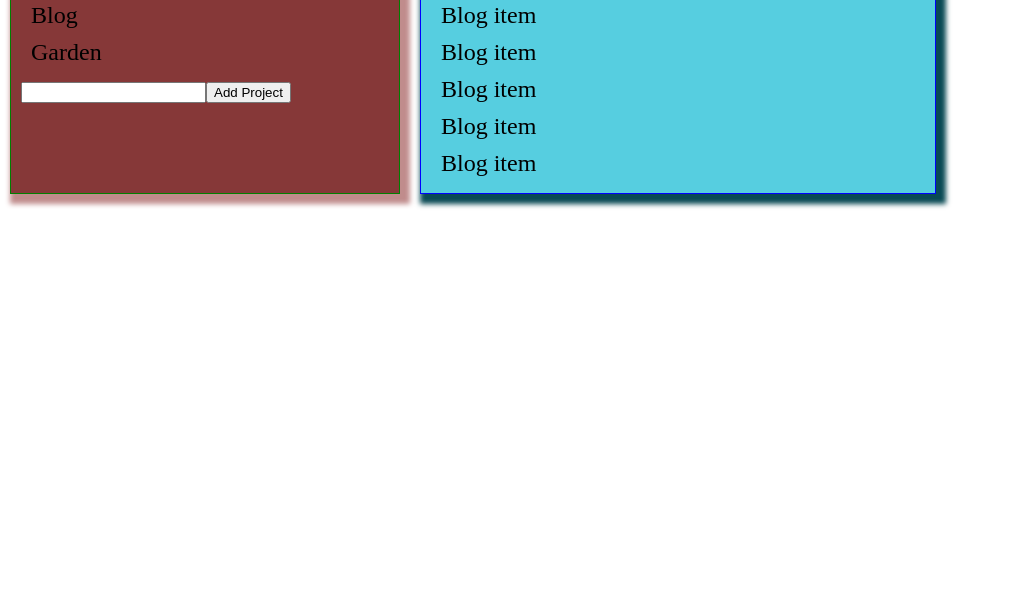
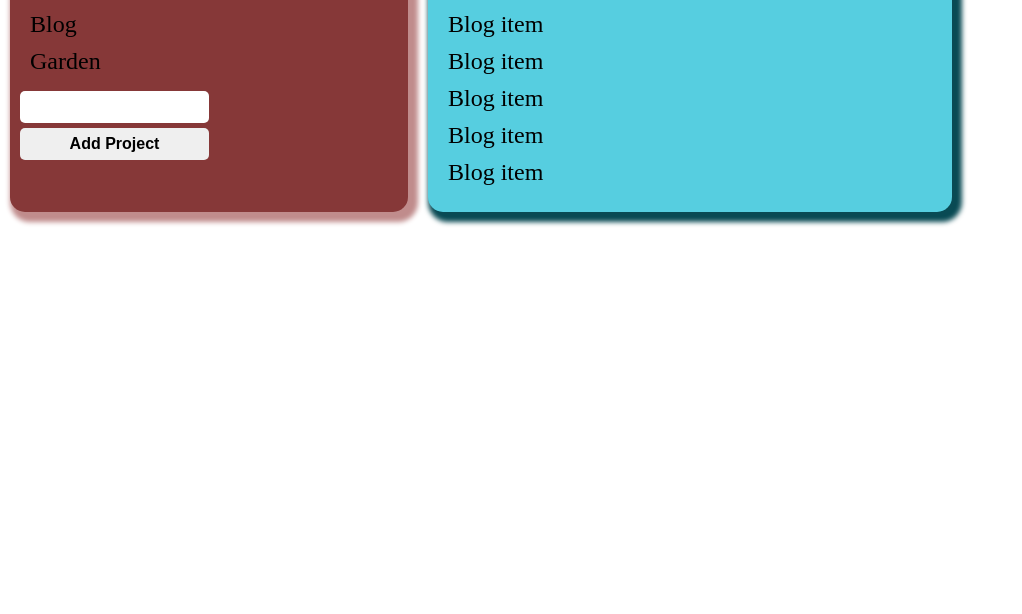
Before and after one commit to NefisaB/TODOListTOP, a website built with webpack: page dist/index.html in a window 1280 px wide. Shown: the part 218-832 px from the top of the page, without its empty margins (0-1022 px from the left). Built offline with Linux system fonts and the light colour scheme.

Commit message:
Add styles to containers.

```diff
--- a/src/style.css
+++ b/src/style.css
@@ -14,6 +14,7 @@ h1 {
 
 h2 {
     font-size: 2rem;
+    text-transform: capitalize;
     padding-left: 10px;
 }
 
@@ -24,17 +25,39 @@ h2 {
 }
 
 .projects {
-    padding-left: 10px;
+    padding: 10px;
     width: 30%;
-    border: 1px solid green;
+    border-radius: 15px;
     background-color: rgb(134, 56, 56);
     box-shadow: 5px 5px 5px 5px rgb(192, 140, 140);
 }
 
+.projects input {
+    width: 50%;
+    height: 2rem;
+    font-size: 1.25rem;
+    border-radius: 5px;
+    box-sizing: border-box;
+    border: none;
+}
+
+.projects button {
+    display: block;
+    margin-top: 5px;
+    width: 50%;
+    height: 2rem;
+    padding: 5px 15px;
+    font-size: 1rem;
+    font-weight: 600;
+    border-radius: 5px;
+    border: none;
+}
+
 .items {
-    padding-left: 10px;
+    padding: 10px;
     width: 40%;
-    border: 1px solid blue;
+    border: none;
+    border-radius: 15px;
     background-color: rgb(86, 206, 224);
     box-shadow: 5px 5px 5px 5px rgb(9, 74, 84);
 }
```
Also changed, not shown: dist/main.js.
